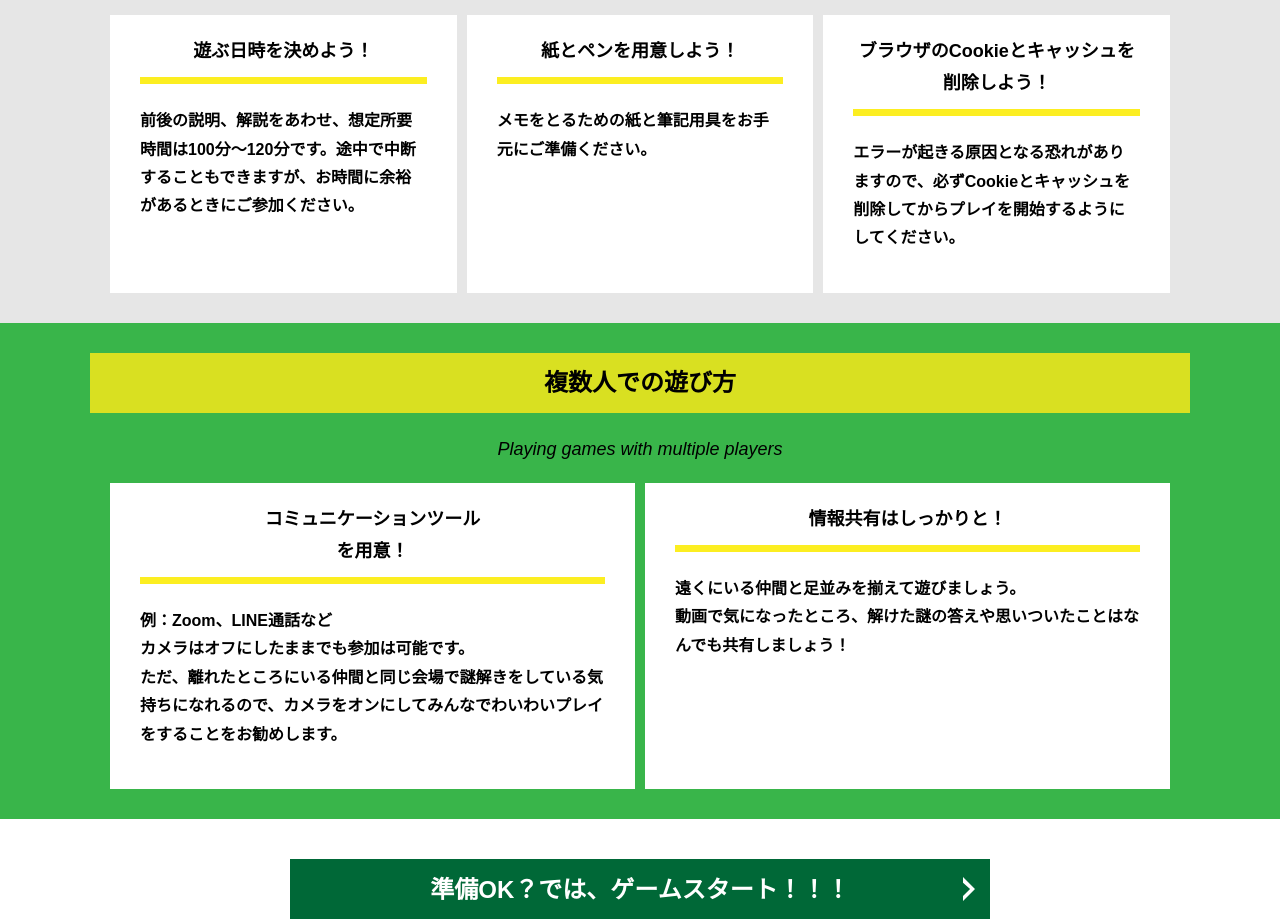
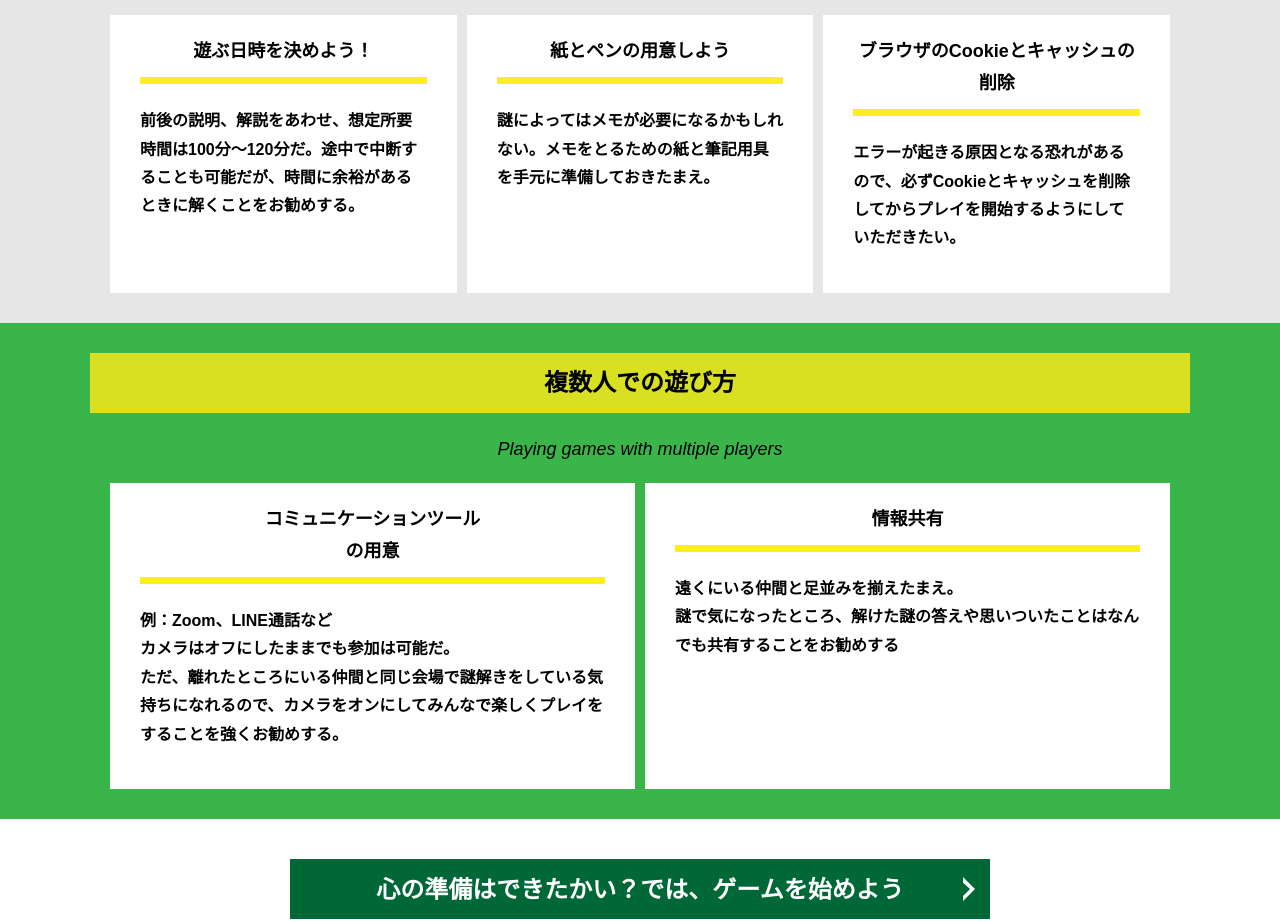
Before and after one commit to TM-404/alfa-Nagoya-B, a plain HTML site: page index.html in a window 1280 px wide. Shown: the part 1248-2170 px from the top of the page. Drawn offline with Linux system fonts and the light colour scheme.

Commit message:
Update index.html

```diff
--- a/index.html
+++ b/index.html
@@ -59,19 +59,19 @@
           <div class="column">
             <div class="card">
               <h3 class="card__title">遊ぶ日時を決めよう！</h3>
-              <p class="card__content">前後の説明、解説をあわせ、想定所要時間は100分〜120分です。途中で中断することもできますが、お時間に余裕があるときにご参加ください。</p>
+              <p class="card__content">前後の説明、解説をあわせ、想定所要時間は100分〜120分だ。途中で中断することも可能だが、時間に余裕があるときに解くことをお勧めする。</p>
             </div>
           </div>
           <div class="column">
             <div class="card">
-              <h3 class="card__title">紙とペンを用意しよう！</h3>
-              <p class="card__content">メモをとるための紙と筆記用具をお手元にご準備ください。</p>
+              <h3 class="card__title">紙とペンの用意しよう</h3>
+              <p class="card__content">謎によってはメモが必要になるかもしれない。メモをとるための紙と筆記用具を手元に準備しておきたまえ。</p>
             </div>
           </div>
           <div class="column">
             <div class="card">
-              <h3 class="card__title">ブラウザのCookieとキャッシュを<br>削除しよう！</h3>
-              <p class="card__content">エラーが起きる原因となる恐れがありますので、必ずCookieとキャッシュを削除してからプレイを開始するようにしてください。</p>
+              <h3 class="card__title">ブラウザのCookieとキャッシュの<br>削除</h3>
+              <p class="card__content">エラーが起きる原因となる恐れがあるので、必ずCookieとキャッシュを削除してからプレイを開始するようにしていただきたい。</p>
             </div>
           </div>
         </div>
@@ -84,17 +84,17 @@
         <div class="row">
           <div class="column">
             <div class="card">
-              <h3 class="card__title">コミュニケーションツール<br>を用意！</h3>
+              <h3 class="card__title">コミュニケーションツール<br>の用意</h3>
               <p class="card__content">例：Zoom、LINE通話など<br>
-                カメラはオフにしたままでも参加は可能です。<br>
-                ただ、離れたところにいる仲間と同じ会場で謎解きをしている気持ちになれるので、カメラをオンにしてみんなでわいわいプレイをすることをお勧めします。</p>
+                カメラはオフにしたままでも参加は可能だ。<br>
+                ただ、離れたところにいる仲間と同じ会場で謎解きをしている気持ちになれるので、カメラをオンにしてみんなで楽しくプレイをすることを強くお勧めする。</p>
             </div>
           </div>
           <div class="column">
             <div class="card">
-              <h3 class="card__title">情報共有はしっかりと！</h3>
-              <p class="card__content">遠くにいる仲間と足並みを揃えて遊びましょう。<br>
-                動画で気になったところ、解けた謎の答えや思いついたことはなんでも共有しましょう！</p>
+              <h3 class="card__title">情報共有</h3>
+              <p class="card__content">遠くにいる仲間と足並みを揃えたまえ。<br>
+                謎で気になったところ、解けた謎の答えや思いついたことはなんでも共有することをお勧めする</p>
             </div>
           </div>
         </div>
@@ -102,7 +102,7 @@
     </section>
     <section class="section">
       <div class="container">
-        <a class="btn" href="main.html">準備OK？では、ゲームスタート！！！<svg class="btn__arrow"><use xlink:href="#arrow"></use></svg></a>
+        <a class="btn" href="main.html">心の準備はできたかい？では、ゲームを始めよう<svg class="btn__arrow"><use xlink:href="#arrow"></use></svg></a>
       </div>
     </section>
   </main>
```
